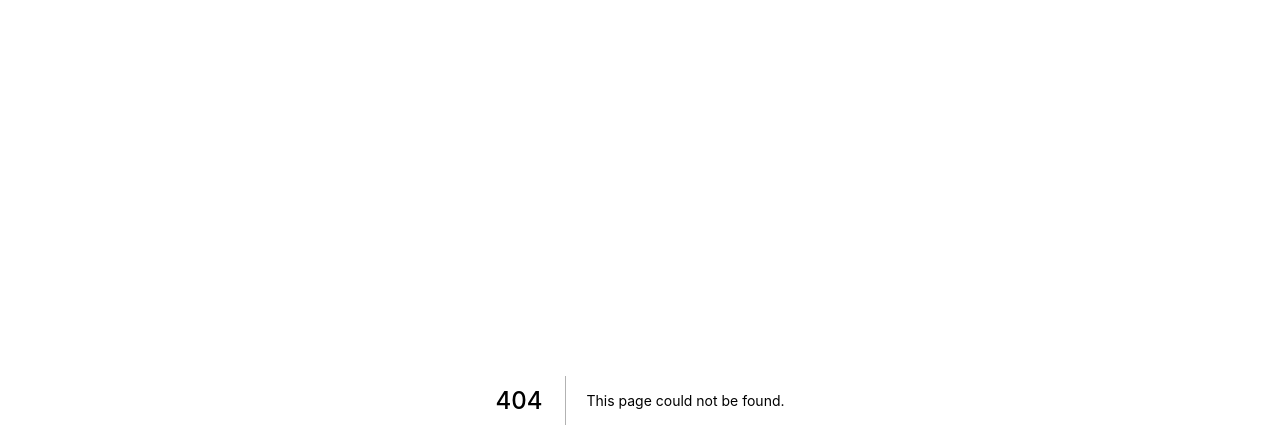
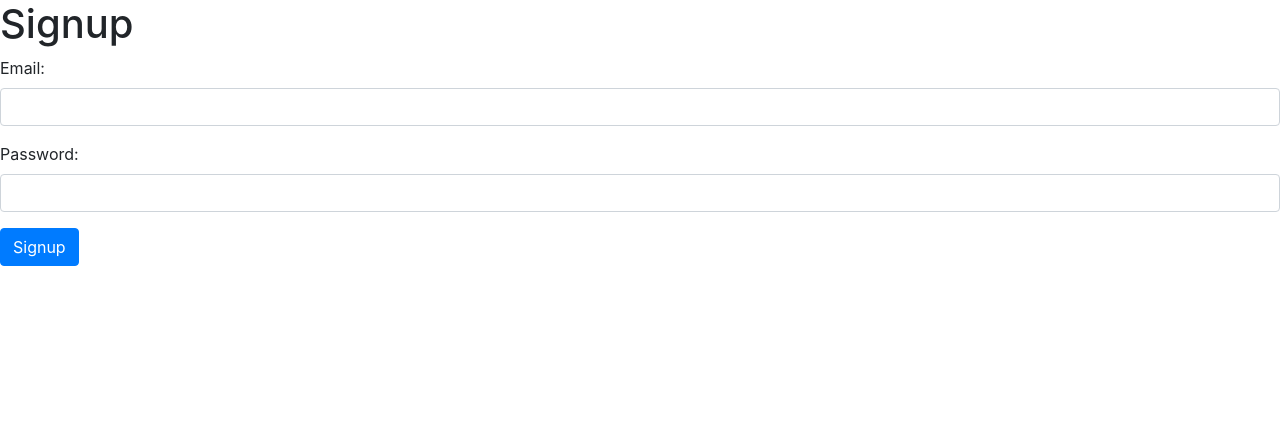
Before and after one commit to Jesusz0r/microservices-node-and-react, a Next.js app in the folder client/: page /auth/signup in a window 1280 px wide. Before the commit this address had no page. Shown: the top 448 px of the page. Built offline with nearby package versions, Linux system fonts and the light colour scheme.

Commit message:
Setup signup page and form

```diff
--- /dev/null
+++ b/client/pages/auth/signup.js
@@ -0,0 +1,75 @@
+import { useState } from "react";
+
+import useRequest from "../../hooks/useRequest";
+
+const Signup = () => {
+  const [email, setEmail] = useState("");
+  const [password, setPassword] = useState("");
+  const { data, errors, doRequest } = useRequest("/api/users/signup", {
+    method: "POST",
+    data: {
+      email,
+      password,
+    },
+  });
+
+  const changeEmail = (e) => {
+    setEmail(e.target.value);
+  };
+  const changePassword = (e) => {
+    setPassword(e.target.value);
+  };
+  const handleSubmit = async (e) => {
+    e.preventDefault();
+
+    doRequest();
+  };
+
+  return (
+    <form onSubmit={handleSubmit}>
+      <h1>Signup</h1>
+
+      <div className="form-group">
+        <label htmlFor="email">Email:</label>
+        <input
+          type="email"
+          id="email"
+          name="email"
+          className="form-control"
+          value={email}
+          onChange={changeEmail}
+        />
+      </div>
+
+      <div className="form-group">
+        <label htmlFor="password">Password:</label>
+        <input
+          type="password"
+          id="password"
+          name="password"
+          className="form-control"
+          value={password}
+          onChange={changePassword}
+        />
+      </div>
+
+      {!!errors.length && (
+        <div className="alert alert-danger">
+          <h4>Ooops...</h4>
+
+          <ul>
+            {errors.map((err) => (
+              <li key={err.message}>{err.message}</li>
+            ))}
+          </ul>
+        </div>
+      )}
+
+      <button type="submit" className="btn btn-primary">
+        Signup
+      </button>
+    </form>
+  );
+};
+
+export default Signup;
```
